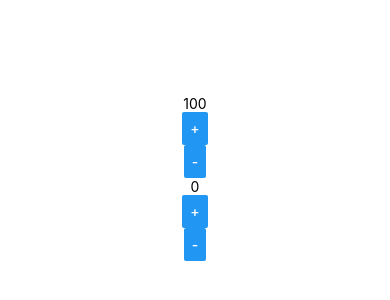
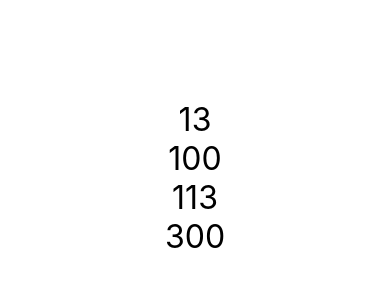
Before and after one commit to IanCaminhas/EstudoReactNative, a React Native app: screen / in a window 390 px wide. Shown: the part 244-544 px from the top of the page. Built offline with nearby package versions, Linux system fonts and the light colour scheme.

Commit message:
Comunicacao direta

```diff
--- a/src/App.js
+++ b/src/App.js
@@ -6,13 +6,15 @@ import { View, Text, StyleSheet } from 'react-native'
 //import CompPadrao, { Comp1, Comp2 } from './components/Multi'
 //import Titulo from './components/Titulo'
 //import Botao from './components/Botao'
-import Contador from './components/Contador'
+//import Contador from './components/Contador'
+import Pai from './components/direta/Pai'
 
 export default ()=> (
     <View style={style.App}>
-        <Contador inicial= {100} passo={13} />
+       <Pai />
+       {/*
+       <Contador inicial= {100} passo={13} />
         <Contador />
-       {/*
        <Botao />
        <Titulo principal="Cadastro Produto" secundario="Tela de Cadastro do produto" />
         <Aleatorio min={1} max={60} />
--- /dev/null
+++ b/src/components/direta/Filho.js
@@ -0,0 +1,16 @@
+import React from 'react'
+import {Text} from 'react-native'
+import Estilo from '../estilo'
+
+export default props => {
+
+    return (
+
+        <>
+        <Text style={Estilo.fontG}>{props.a}</Text>
+        <Text style={Estilo.fontG}>{props.b}</Text>
+        </>
+    )
+
+
+}
--- /dev/null
+++ b/src/components/direta/Pai.js
@@ -0,0 +1,19 @@
+import React from 'react'
+import Filho from './Filho'
+
+
+export default props => {
+    let x=13
+    let y=100
+
+    return (
+        <>
+            <Filho a={x} b={y} />
+            <Filho a={x + 100} b={y + 200} />
+
+        </>
+
+    )
+
+
+}
```
